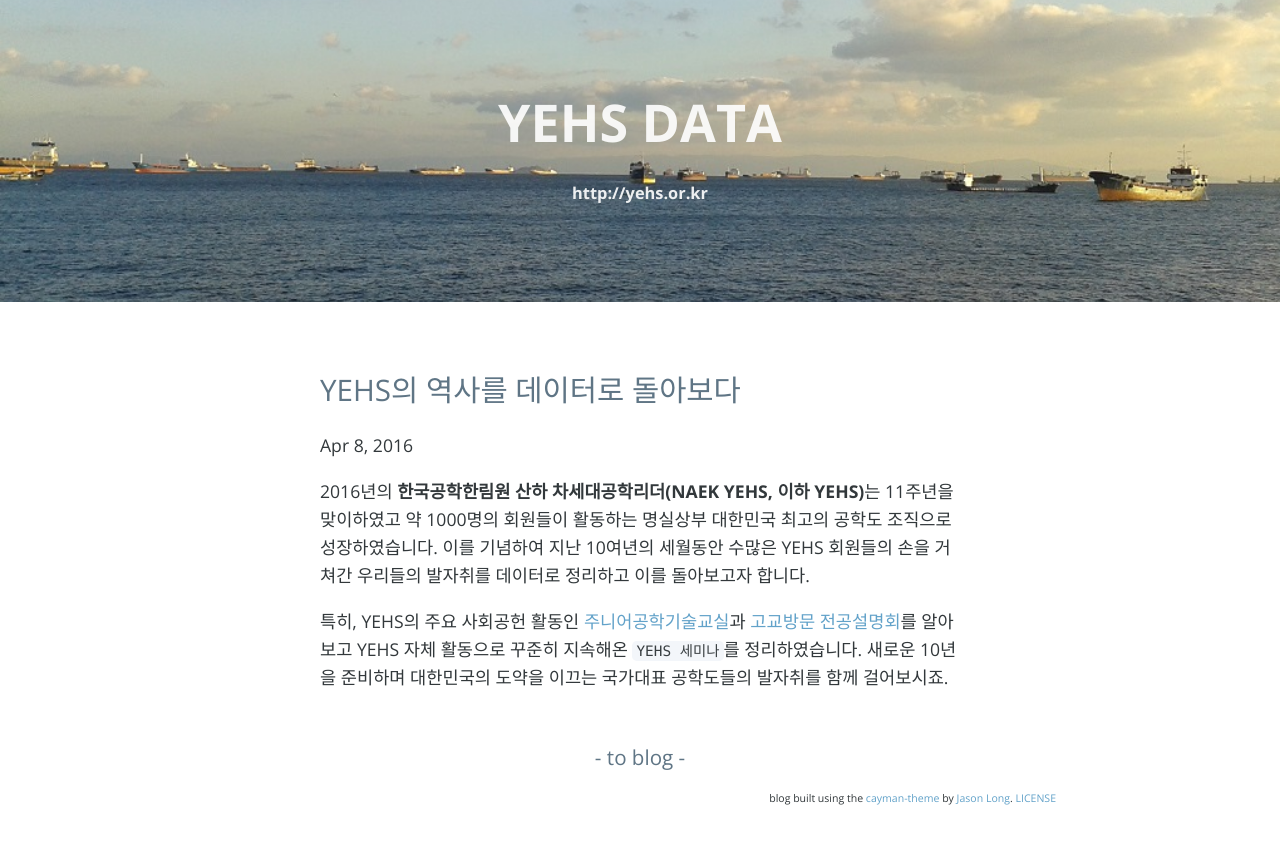
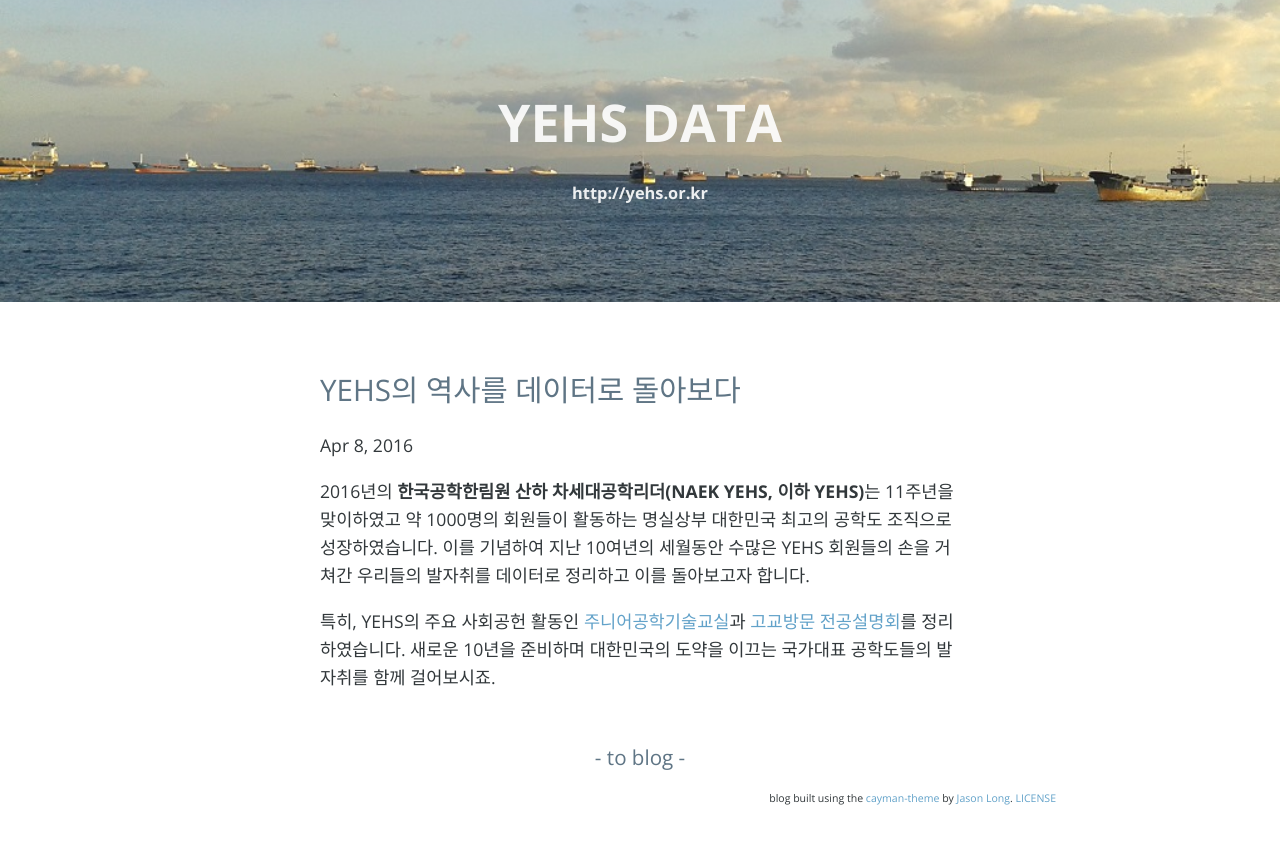
Before and after one commit to HyoukJang/yehsdata, a Jekyll site: the page built from _posts/2016-04-08-welcome-to-YEHSDATA.md, in a window 1280 px wide. Shown: the top 844 px of the page. Built offline with Jekyll 4.4.1, drawn with Linux system fonts in a browser that asks for light colours.

Commit message:
modify first text

```diff
--- a/_posts/2016-04-08-welcome-to-YEHSDATA.md
+++ b/_posts/2016-04-08-welcome-to-YEHSDATA.md
@@ -6,7 +6,7 @@
 ---
 2016년의 **한국공학한림원 산하 차세대공학리더(NAEK YEHS, 이하 YEHS)**는 11주년을 맞이하였고 약 1000명의 회원들이 활동하는 명실상부 대한민국 최고의 공학도 조직으로 성장하였습니다. 이를 기념하여 지난 10여년의 세월동안 수많은 YEHS 회원들의 손을 거쳐간 우리들의 발자취를 데이터로 정리하고 이를 돌아보고자 합니다.
 
-특히, YEHS의 주요 사회공헌 활동인 [주니어공학기술교실][주니어공학기술교실]과 [고교방문 전공설명회][고교방문 전공설명회]를 알아보고 YEHS 자체 활동으로 꾸준히 지속해온 `YEHS 세미나`를 정리하였습니다. 새로운 10년을 준비하며 대한민국의 도약을 이끄는 국가대표 공학도들의 발자취를 함께 걸어보시죠.
+특히, YEHS의 주요 사회공헌 활동인 [주니어공학기술교실][주니어공학기술교실]과 [고교방문 전공설명회][고교방문 전공설명회]를 정리하였습니다. 새로운 10년을 준비하며 대한민국의 도약을 이끄는 국가대표 공학도들의 발자취를 함께 걸어보시죠.
 
 
 [주니어공학기술교실]: {{ site.url }}/yehsdata/assets/2016_YEHS_JEA.pdf
```
